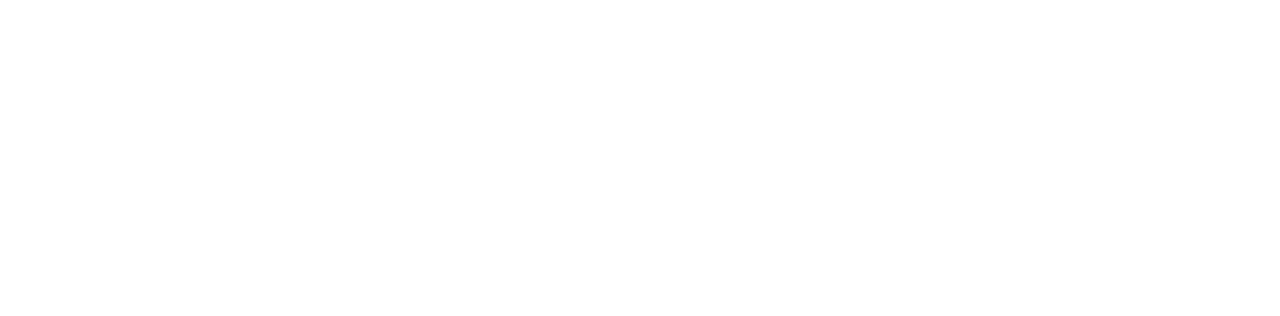
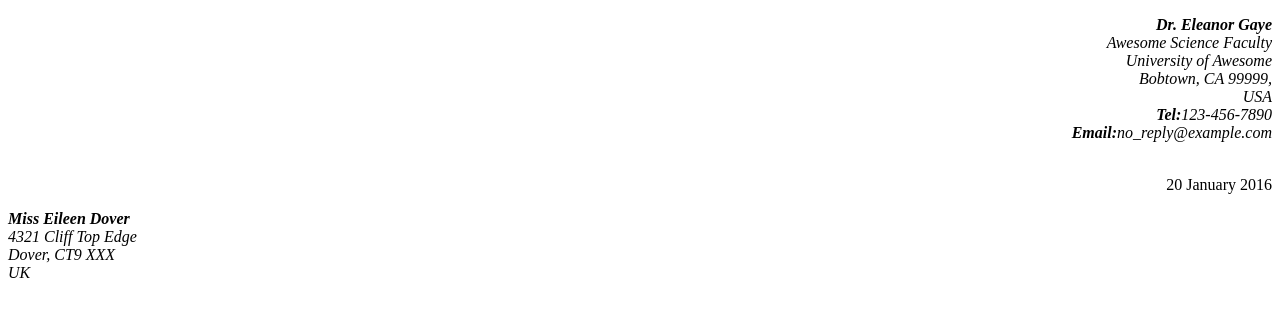
Before and after one commit to AgedCroissant/agedcroissant.github.io, a plain HTML site: page asgmt1.html in a window 1280 px wide. Drawn offline with Linux system fonts and the light colour scheme.

Commit message:
Update asgmt1.html

```diff
--- a/asgmt1.html
+++ b/asgmt1.html
@@ -8,5 +8,27 @@
     Date: 19 Janurary 2024
     This is the assignment 1 page for Web Development - Fundamentals (INFT1206)
     -->
+
+    <body>
+        <p>
+            <address align="right">
+            <strong>Dr. Eleanor Gaye</strong><br>
+            Awesome Science Faculty<br>
+            University of Awesome<br>
+            Bobtown, CA 99999,<br>
+            USA<br>
+            <strong>Tel:</strong>123-456-7890<br>
+            <strong>Email:</strong>no_reply@example.com<br>
+        </address><br>
+        <p align="right"><time datatime="2016-01-20">20 January 2016</time></p>
+        </p>
+        <p>
+            <address>
+                <strong>Miss Eileen Dover</strong><br>
+                4321 Cliff Top Edge<br>
+                Dover, CT9 XXX<br>
+                UK<br>
+           </address>
+        </p>
 </head>
 </html>
```
